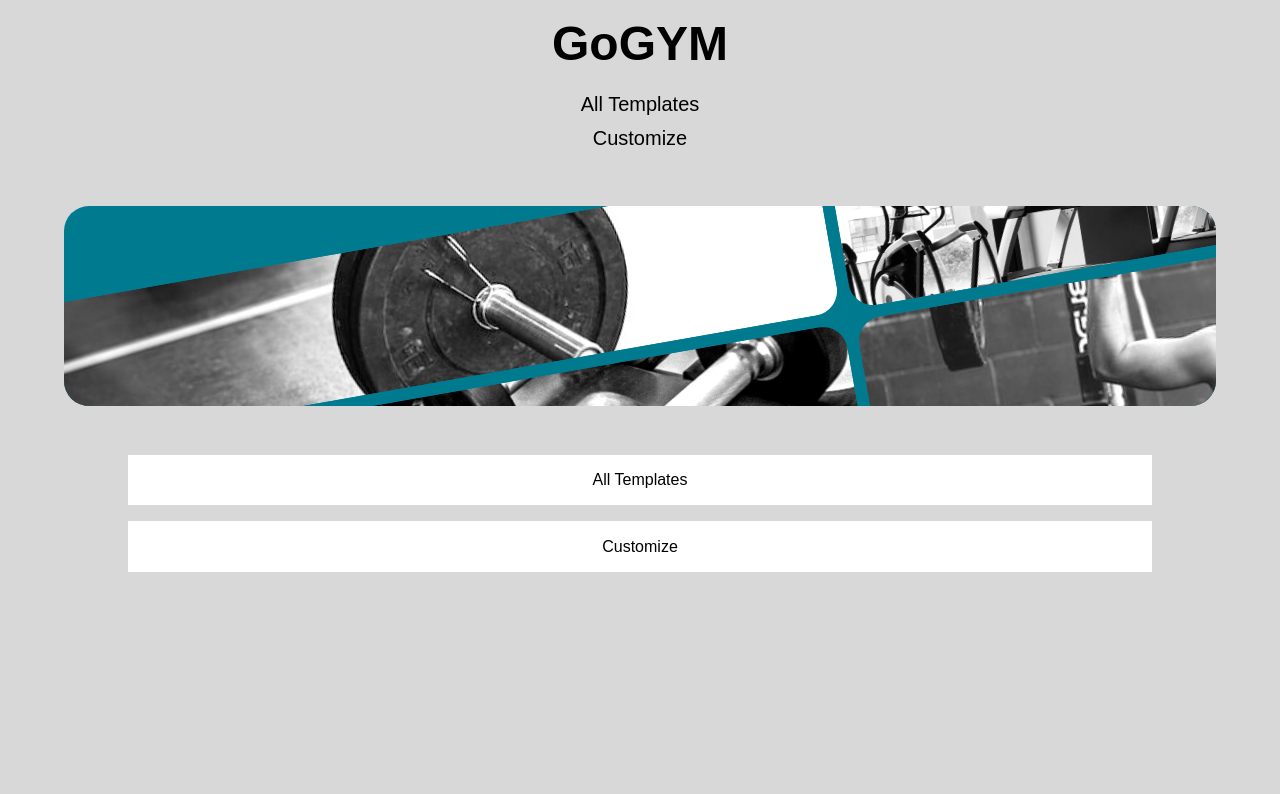
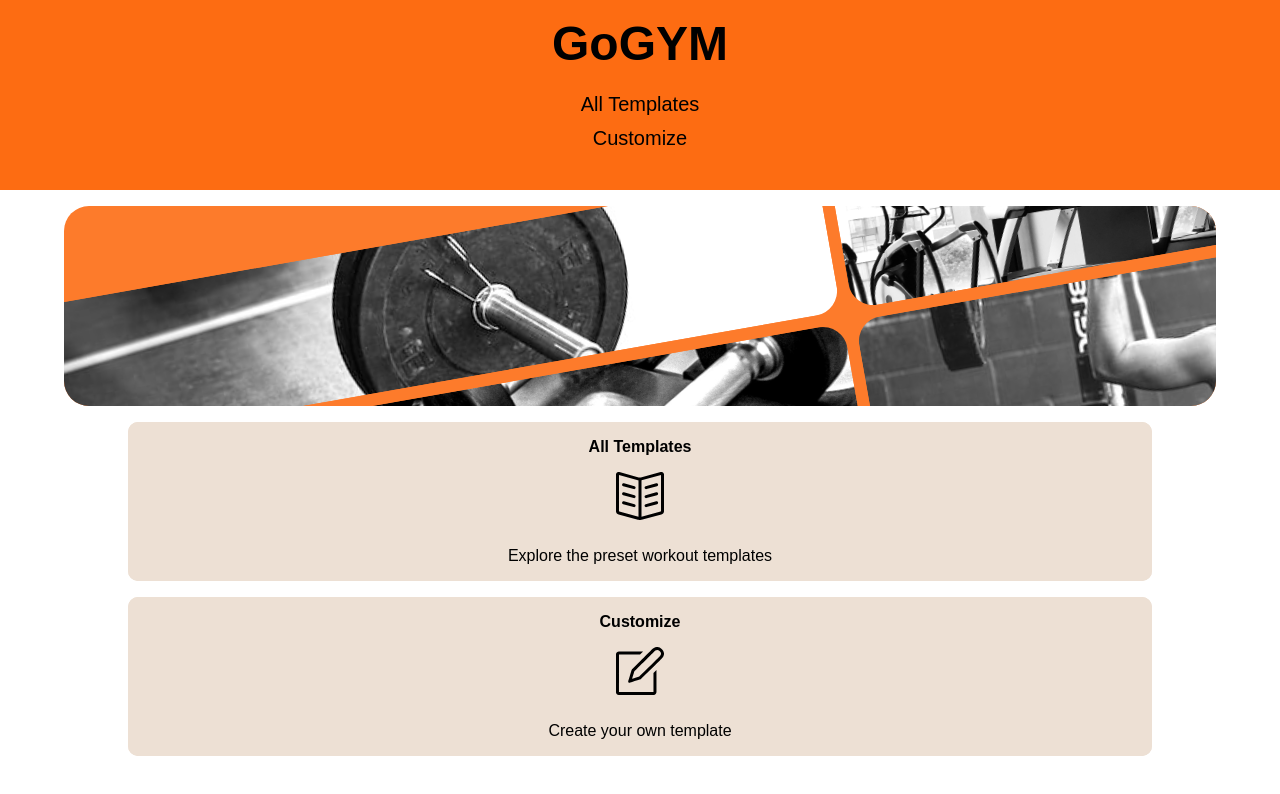
Before and after one commit to doctype-Melvin/repsetweight, a Next.js app: page / in a window 1280 px wide. Shown: the top 794 px of the page. Built offline with nearby package versions, Linux system fonts and the light colour scheme.

Commit message:
add components for links

```diff
--- a/app/global.css
+++ b/app/global.css
@@ -3,6 +3,10 @@
 	--background: #d8d8d8;
 	--lighter-shade: #eeeeee;
 	--lighter-shade-opacity: #eeeeeecc;
+	--dark-grey: #333333;
+	--beige: #ede0d4;
+	--orange-light: #fd7b2b;
+	--orange: #fd6c12;
 	--dark-contrast: #007a8f;
 	--black: #000;
 	--white: #fff;
@@ -23,7 +27,7 @@ body {
 	padding: 0;
 	margin: 0;
 	font-family: sans-serif;
-	background-color: var(--background);
+	background-color: var(--white);
 }
 
 .back-link {
--- a/app/page.js
+++ b/app/page.js
@@ -1,16 +1,22 @@
 import Link from "next/link";
 import styles from "./styles.module.css";
 import TileElement from "@/components/TileElement";
+import { SlBookOpen as Book } from "react-icons/sl"
+import { SlNote as Write } from "react-icons/sl"
+import LinkCard from "@/components/LinkCard";
 
 export default function Home() {
   return (
     <section className={styles.page__container}>
       <TileElement />
       <Link href="/presets" className={styles.link__styled__span}>
-        All Templates
+        <LinkCard linkTitle="All Templates" icon={<Book />}
+        description="Explore the preset workout templates"/>
       </Link>
       <Link href="/presets/new" className={styles.link__styled__span}>
-        Customize
+        <LinkCard linkTitle="Customize" icon={<Write />}
+        description="Create your own template"
+        />
       </Link>
     </section>
   );
--- a/app/styles.module.css
+++ b/app/styles.module.css
@@ -2,7 +2,7 @@
 	display: grid;
 	min-height: 100%;
 	grid-template-columns: 1fr 1fr;
-	grid-template-rows: 1fr repeat(auto-fill, minmax(1rem, 50px));
+	grid-template-rows: 1fr repeat(auto-fill, minmax(1rem, 260px));
 	justify-items: center;
 	row-gap: 1rem;
 	padding-top: 1rem;
@@ -12,11 +12,10 @@
 	text-decoration: none;
 	color: var(--black);
 	grid-column: 1 / 3;
-	background-color: var(--white);
-	display: flex;
-	justify-content: center;
-	align-items: center;
+	background-color: var(--beige);
 	width: 80%;
+	height: 100%;
+	border-radius: 10px;
 }
 
 .link__styled__span:visited {
--- a/components/Header/styles.css
+++ b/components/Header/styles.css
@@ -2,6 +2,7 @@
 	position: relative;
 	font-size: 1.25rem;
 	height: var(--header-height);
+	background-color: var(--orange);
 }
 
 h1 {
--- /dev/null
+++ b/components/LinkCard/index.js
@@ -0,0 +1,11 @@
+import './styles.css'
+
+export default function LinkCard({linkTitle, icon, description}) {
+    return (
+        <section className='container__link'>
+            <p className='link__title'>{linkTitle}</p>
+            <div className='link__icon'>{icon}</div>
+            <p className='link__description'>{description}</p>
+        </section>
+    )
+}
--- /dev/null
+++ b/components/LinkCard/styles.css
@@ -0,0 +1,21 @@
+.container__link {
+	display: flex;
+	flex-direction: column;
+	justify-content: center;
+	align-items: center;
+	background-color: var(--beige);
+	border-radius: 10px;
+	padding: 0 1rem;
+}
+
+.link__title {
+	font-weight: 600;
+}
+
+.link__icon {
+	font-size: 3rem;
+}
+
+.link__description {
+	text-align: center;
+}
--- a/components/TileElement/styles.css
+++ b/components/TileElement/styles.css
@@ -2,7 +2,7 @@
 	height: 200px;
 	width: 90%;
 	overflow: hidden;
-	background-color: var(--dark-contrast);
+	background-color: var(--orange-light);
 	border-radius: 25px;
 	grid-column: 1 / 3;
 	position: relative;
```
